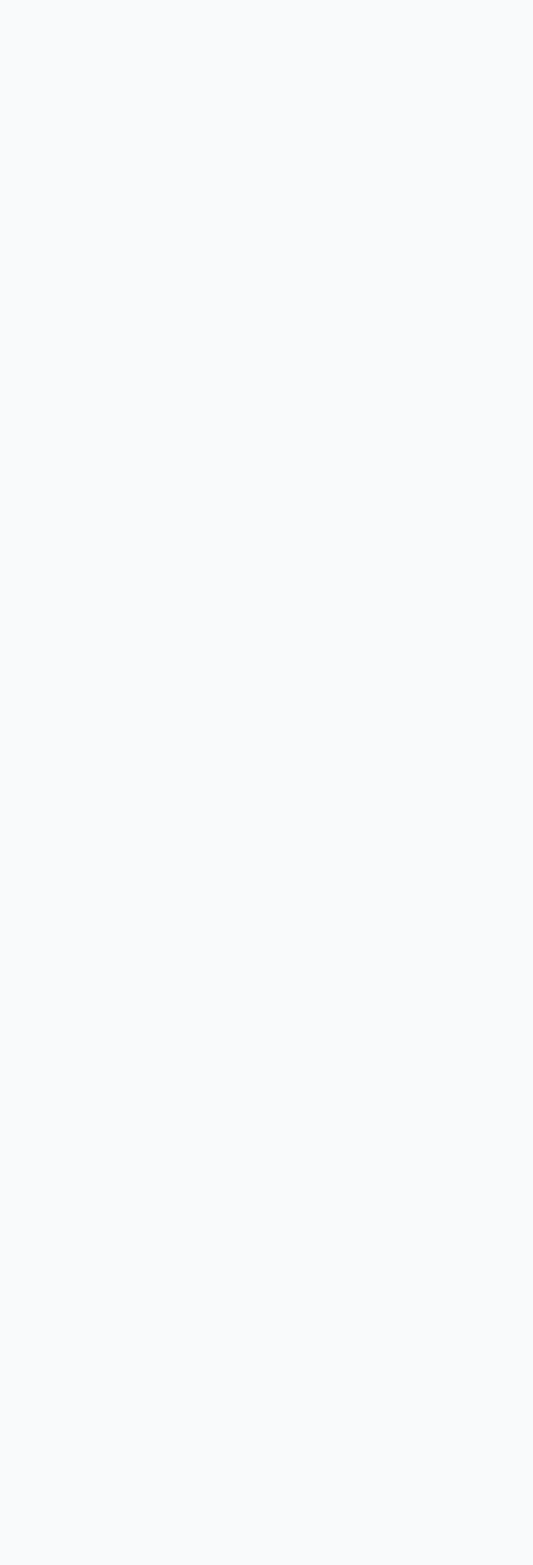
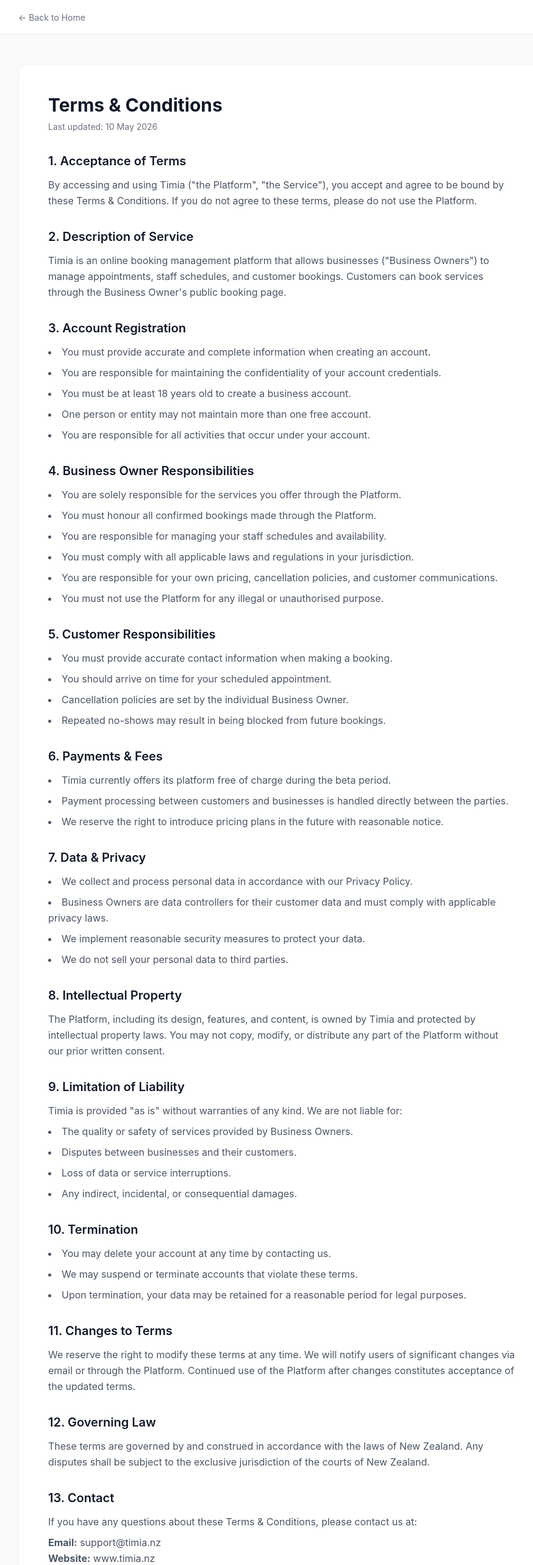
Before and after one commit to tnmthai/salon-booking, a React (Vite) app in the folder client/: page /terms in a window 1280 px wide. Before the commit this address had no page. Shown: the top 2566 px of the page at 61% size, without its empty margins (178-1052 px from the left). Before the commit the page ends 800 px from the top, so only its background shows below. Built offline with nearby package versions, Linux system fonts and the light colour scheme.

Commit message:
Add Terms & Conditions page, link in footer, checkbox in registration

```diff
--- a/client/src/main.jsx
+++ b/client/src/main.jsx
@@ -16,6 +16,7 @@
 import Calendar from './pages/Calendar'
 import Booking from './pages/Booking'
 import Lookup from './pages/Lookup'
+import Terms from './pages/Terms'
 import Users from './pages/Users'
 import AdminShops from './pages/AdminShops'
 import StaffSchedule from './pages/StaffSchedule'
@@ -151,6 +152,7 @@
         <Route path="/login" element={isLoggedIn() ? <Navigate to="/admin" /> : <Login onLogin={handleLogin} />} />
         <Route path="/register" element={isLoggedIn() ? <Navigate to="/admin" /> : <Register onLogin={handleLogin} />} />
         <Route path="/lookup" element={<Lookup />} />
+        <Route path="/terms" element={<Terms />} />
         <Route path="/:slug/book" element={<Booking />} />
         <Route path="/admin/*" element={
           <ProtectedRoute>
--- a/client/src/pages/Landing.jsx
+++ b/client/src/pages/Landing.jsx
@@ -191,6 +191,7 @@
             <span>© 2026 Timia</span>
           </div>
           <div className="flex gap-6 text-sm text-gray-400">
+            <Link to="/terms" className="hover:text-gray-600">Terms</Link>
             <Link to="/login" className="hover:text-gray-600">Sign in</Link>
             <Link to="/register" className="hover:text-gray-600">Sign up</Link>
           </div>
--- a/client/src/pages/Register.jsx
+++ b/client/src/pages/Register.jsx
@@ -7,6 +7,7 @@
   const [form, setForm] = useState({
     salon_name: '', slug: '', email: '', password: '', owner_name: '', phone: '', address: '', website: ''
   })
+  const [agreed, setAgreed] = useState(false)
   const [error, setError] = useState('')
   const [loading, setLoading] = useState(false)
   const navigate = useNavigate()
@@ -148,8 +149,15 @@
                     className="w-full border border-gray-200 rounded-xl px-3.5 py-2.5 text-sm focus:outline-none focus:ring-2 focus:ring-pink-500/20 focus:border-pink-500 transition" />
                 </div>
               </div>
-              <button type="submit" disabled={loading}
-                className="w-full bg-gray-900 text-white py-2.5 rounded-xl hover:bg-gray-800 disabled:opacity-50 mt-6 text-sm font-medium transition">
+              <label className="flex items-start gap-2 mt-6 cursor-pointer">
+                <input type="checkbox" checked={agreed} onChange={e => setAgreed(e.target.checked)}
+                  className="rounded border-gray-300 mt-0.5" required />
+                <span className="text-sm text-gray-500">
+                  I agree to the <Link to="/terms" className="text-pink-600 hover:underline" target="_blank">Terms & Conditions</Link>
+                </span>
+              </label>
+              <button type="submit" disabled={loading || !agreed}
+                className="w-full bg-gray-900 text-white py-2.5 rounded-xl hover:bg-gray-800 disabled:opacity-50 mt-4 text-sm font-medium transition">
                 {loading ? 'Creating...' : 'Create Business'}
               </button>
             </form>
--- /dev/null
+++ b/client/src/pages/Terms.jsx
@@ -0,0 +1,146 @@
+import { Link } from 'react-router-dom'
+
+export default function Terms() {
+  return (
+    <div className="min-h-screen bg-gray-50">
+      {/* Header */}
+      <div className="bg-white border-b">
+        <div className="max-w-4xl mx-auto px-4 py-4">
+          <Link to="/" className="inline-flex items-center gap-2 text-sm text-gray-500 hover:text-gray-900 transition">
+            ← Back to Home
+          </Link>
+        </div>
+      </div>
+
+      {/* Content */}
+      <div className="max-w-4xl mx-auto px-4 py-12">
+        <div className="bg-white rounded-2xl shadow-sm border border-gray-100 p-8 md:p-12">
+          <h1 className="text-3xl font-bold text-gray-900 mb-2">Terms & Conditions</h1>
+          <p className="text-sm text-gray-500 mb-8">Last updated: 10 May 2026</p>
+
+          <div className="prose prose-gray max-w-none space-y-8">
+            <section>
+              <h2 className="text-xl font-semibold text-gray-900 mb-3">1. Acceptance of Terms</h2>
+              <p className="text-gray-600 leading-relaxed">
+                By accessing and using Timia ("the Platform", "the Service"), you accept and agree to be bound by these Terms & Conditions. If you do not agree to these terms, please do not use the Platform.
+              </p>
+            </section>
+
+            <section>
+              <h2 className="text-xl font-semibold text-gray-900 mb-3">2. Description of Service</h2>
+              <p className="text-gray-600 leading-relaxed">
+                Timia is an online booking management platform that allows businesses ("Business Owners") to manage appointments, staff schedules, and customer bookings. Customers can book services through the Business Owner's public booking page.
+              </p>
+            </section>
+
+            <section>
+              <h2 className="text-xl font-semibold text-gray-900 mb-3">3. Account Registration</h2>
+              <ul className="list-disc list-inside text-gray-600 leading-relaxed space-y-2">
+                <li>You must provide accurate and complete information when creating an account.</li>
+                <li>You are responsible for maintaining the confidentiality of your account credentials.</li>
+                <li>You must be at least 18 years old to create a business account.</li>
+                <li>One person or entity may not maintain more than one free account.</li>
+                <li>You are responsible for all activities that occur under your account.</li>
+              </ul>
+            </section>
+
+            <section>
+              <h2 className="text-xl font-semibold text-gray-900 mb-3">4. Business Owner Responsibilities</h2>
+              <ul className="list-disc list-inside text-gray-600 leading-relaxed space-y-2">
+                <li>You are solely responsible for the services you offer through the Platform.</li>
+                <li>You must honour all confirmed bookings made through the Platform.</li>
+                <li>You are responsible for managing your staff schedules and availability.</li>
+                <li>You must comply with all applicable laws and regulations in your jurisdiction.</li>
+                <li>You are responsible for your own pricing, cancellation policies, and customer communications.</li>
+                <li>You must not use the Platform for any illegal or unauthorised purpose.</li>
+              </ul>
+            </section>
+
+            <section>
+              <h2 className="text-xl font-semibold text-gray-900 mb-3">5. Customer Responsibilities</h2>
+              <ul className="list-disc list-inside text-gray-600 leading-relaxed space-y-2">
+                <li>You must provide accurate contact information when making a booking.</li>
+                <li>You should arrive on time for your scheduled appointment.</li>
+                <li>Cancellation policies are set by the individual Business Owner.</li>
+                <li>Repeated no-shows may result in being blocked from future bookings.</li>
+              </ul>
+            </section>
+
+            <section>
+              <h2 className="text-xl font-semibold text-gray-900 mb-3">6. Payments & Fees</h2>
+              <ul className="list-disc list-inside text-gray-600 leading-relaxed space-y-2">
+                <li>Timia currently offers its platform free of charge during the beta period.</li>
+                <li>Payment processing between customers and businesses is handled directly between the parties.</li>
+                <li>We reserve the right to introduce pricing plans in the future with reasonable notice.</li>
+              </ul>
+            </section>
+
+            <section>
+              <h2 className="text-xl font-semibold text-gray-900 mb-3">7. Data & Privacy</h2>
+              <ul className="list-disc list-inside text-gray-600 leading-relaxed space-y-2">
+                <li>We collect and process personal data in accordance with our Privacy Policy.</li>
+                <li>Business Owners are data controllers for their customer data and must comply with applicable privacy laws.</li>
+                <li>We implement reasonable security measures to protect your data.</li>
+                <li>We do not sell your personal data to third parties.</li>
+              </ul>
+            </section>
+
+            <section>
+              <h2 className="text-xl font-semibold text-gray-900 mb-3">8. Intellectual Property</h2>
+              <p className="text-gray-600 leading-relaxed">
+                The Platform, including its design, features, and content, is owned by Timia and protected by intellectual property laws. You may not copy, modify, or distribute any part of the Platform without our prior written consent.
+              </p>
+            </section>
+
+            <section>
+              <h2 className="text-xl font-semibold text-gray-900 mb-3">9. Limitation of Liability</h2>
+              <p className="text-gray-600 leading-relaxed">
+                Timia is provided "as is" without warranties of any kind. We are not liable for:
+              </p>
+              <ul className="list-disc list-inside text-gray-600 leading-relaxed space-y-2 mt-2">
+                <li>The quality or safety of services provided by Business Owners.</li>
+                <li>Disputes between businesses and their customers.</li>
+                <li>Loss of data or service interruptions.</li>
+                <li>Any indirect, incidental, or consequential damages.</li>
+              </ul>
+            </section>
+
+            <section>
+              <h2 className="text-xl font-semibold text-gray-900 mb-3">10. Termination</h2>
+              <ul className="list-disc list-inside text-gray-600 leading-relaxed space-y-2">
+                <li>You may delete your account at any time by contacting us.</li>
+                <li>We may suspend or terminate accounts that violate these terms.</li>
+                <li>Upon termination, your data may be retained for a reasonable period for legal purposes.</li>
+              </ul>
+            </section>
+
+            <section>
+              <h2 className="text-xl font-semibold text-gray-900 mb-3">11. Changes to Terms</h2>
+              <p className="text-gray-600 leading-relaxed">
+                We reserve the right to modify these terms at any time. We will notify users of significant changes via email or through the Platform. Continued use of the Platform after changes constitutes acceptance of the updated terms.
+              </p>
+            </section>
+
+            <section>
+              <h2 className="text-xl font-semibold text-gray-900 mb-3">12. Governing Law</h2>
+              <p className="text-gray-600 leading-relaxed">
+                These terms are governed by and construed in accordance with the laws of New Zealand. Any disputes shall be subject to the exclusive jurisdiction of the courts of New Zealand.
+              </p>
+            </section>
+
+            <section>
+              <h2 className="text-xl font-semibold text-gray-900 mb-3">13. Contact</h2>
+              <p className="text-gray-600 leading-relaxed">
+                If you have any questions about these Terms & Conditions, please contact us at:
+              </p>
+              <p className="text-gray-600 leading-relaxed mt-2">
+                <strong>Email:</strong> support@timia.nz<br />
+                <strong>Website:</strong> www.timia.nz
+              </p>
+            </section>
+          </div>
+        </div>
+      </div>
+    </div>
+  )
+}
```
